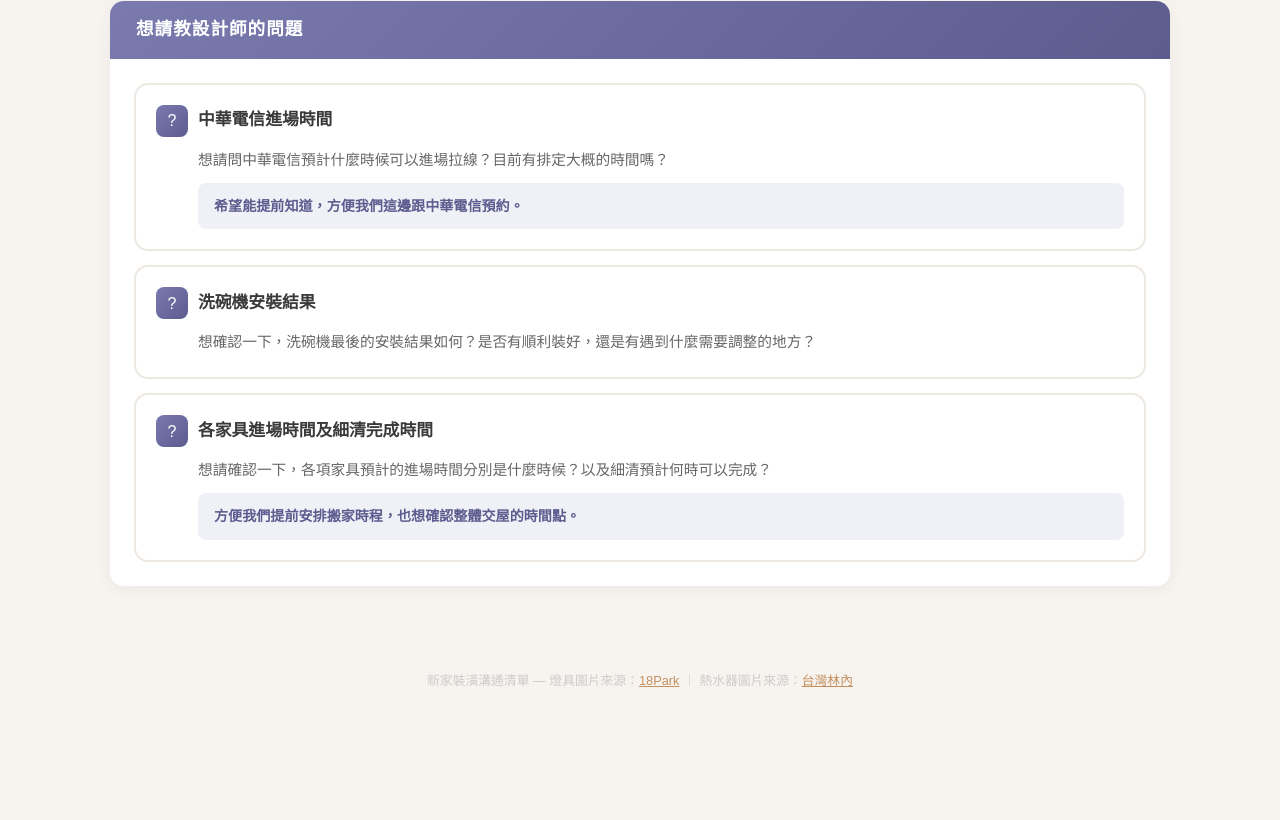
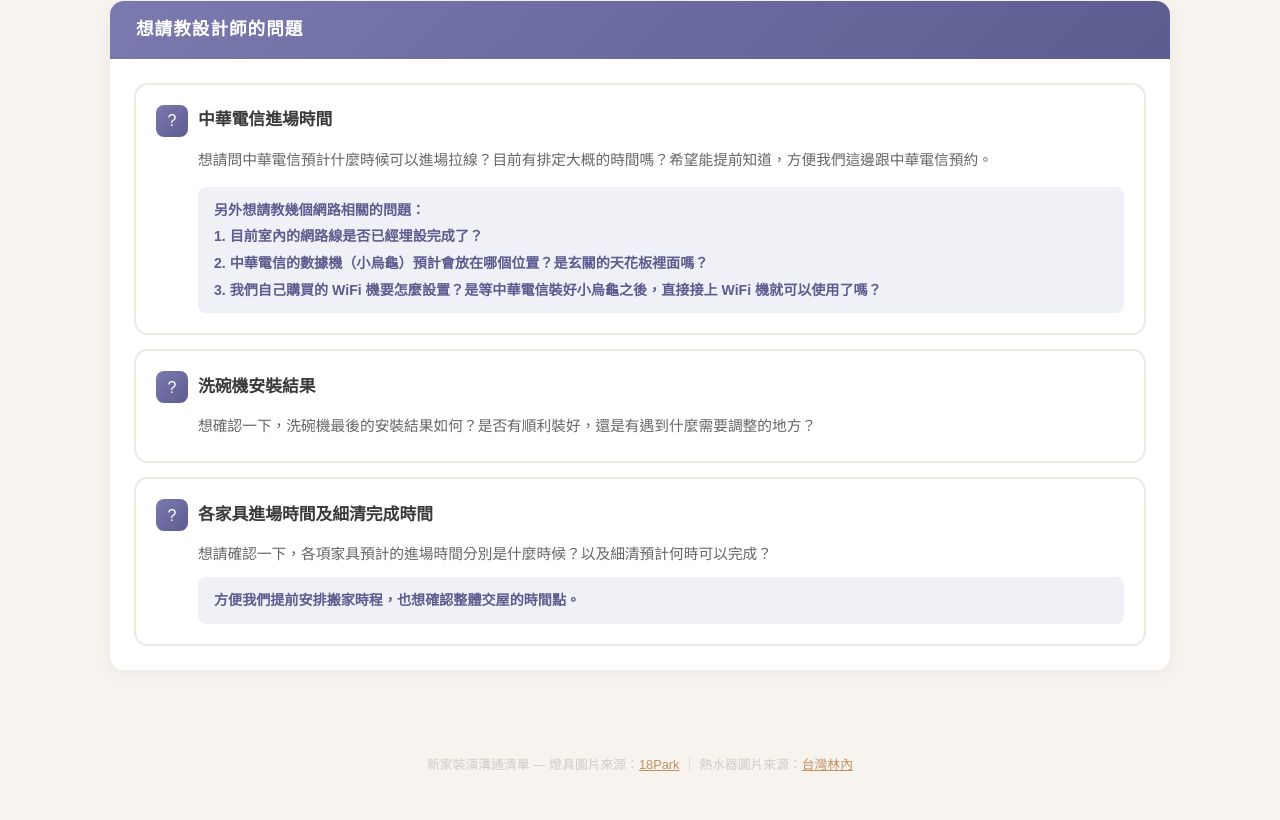
Before and after one commit to s88074g10/home-design, a plain HTML site: page index.html in a window 1280 px wide. Shown: the part 7342-8162 px from the top of the page. Before the commit the page ends 8078 px from the top, so only its background shows below. Drawn offline with Linux system fonts and the light colour scheme.

Commit message:
update: 中華電信問題補充網路線/小烏龜/WiFi設置細節
Co-Authored-By: Claude Opus 4.6 <noreply@anthropic.com>

```diff
--- a/index.html
+++ b/index.html
@@ -653,8 +653,13 @@
                     <div class="comm-item-title">中華電信進場時間</div>
                 </div>
                 <div class="comm-item-content">
-                    想請問中華電信預計什麼時候可以進場拉線？目前有排定大概的時間嗎？
-                    <div class="comm-highlight purple">希望能提前知道，方便我們這邊跟中華電信預約。</div>
+                    想請問中華電信預計什麼時候可以進場拉線？目前有排定大概的時間嗎？希望能提前知道，方便我們這邊跟中華電信預約。
+                    <div class="comm-highlight purple" style="margin-top:12px;">
+                        另外想請教幾個網路相關的問題：<br>
+                        1. 目前室內的網路線是否已經埋設完成了？<br>
+                        2. 中華電信的數據機（小烏龜）預計會放在哪個位置？是玄關的天花板裡面嗎？<br>
+                        3. 我們自己購買的 WiFi 機要怎麼設置？是等中華電信裝好小烏龜之後，直接接上 WiFi 機就可以使用了嗎？
+                    </div>
                 </div>
             </div>
             <!-- Q2 洗碗機 -->
```
